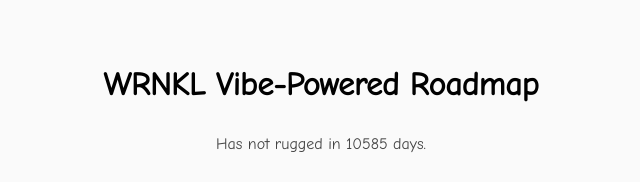
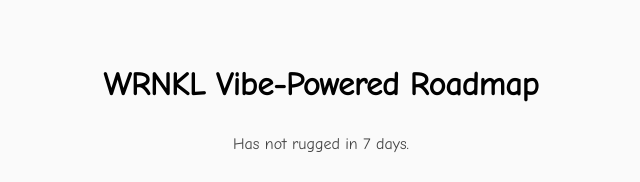
Before and after one commit to TemurG/wrnkl-site, a plain HTML site: page index.html in a window 1280 px wide. Shown: the part 1040-1222 px from the top of the page, 319-959 px from the left. Drawn offline with Linux system fonts and the light colour scheme.

Commit message:
Update index.html

```diff
--- a/index.html
+++ b/index.html
@@ -210,7 +210,7 @@ document.addEventListener("DOMContentLoaded", () => {
 
   <script>
   // Set your WRNKL launch date here:
-  const launchDate = new Date("2054-05-12"); // Update this if needed
+  const launchDate = new Date("2025-05-11"); // Update this if needed
   const now = new Date();
   const diffTime = Math.abs(now - launchDate);
   const diffDays = Math.floor(diffTime / (1000 * 60 * 60 * 24));
```
